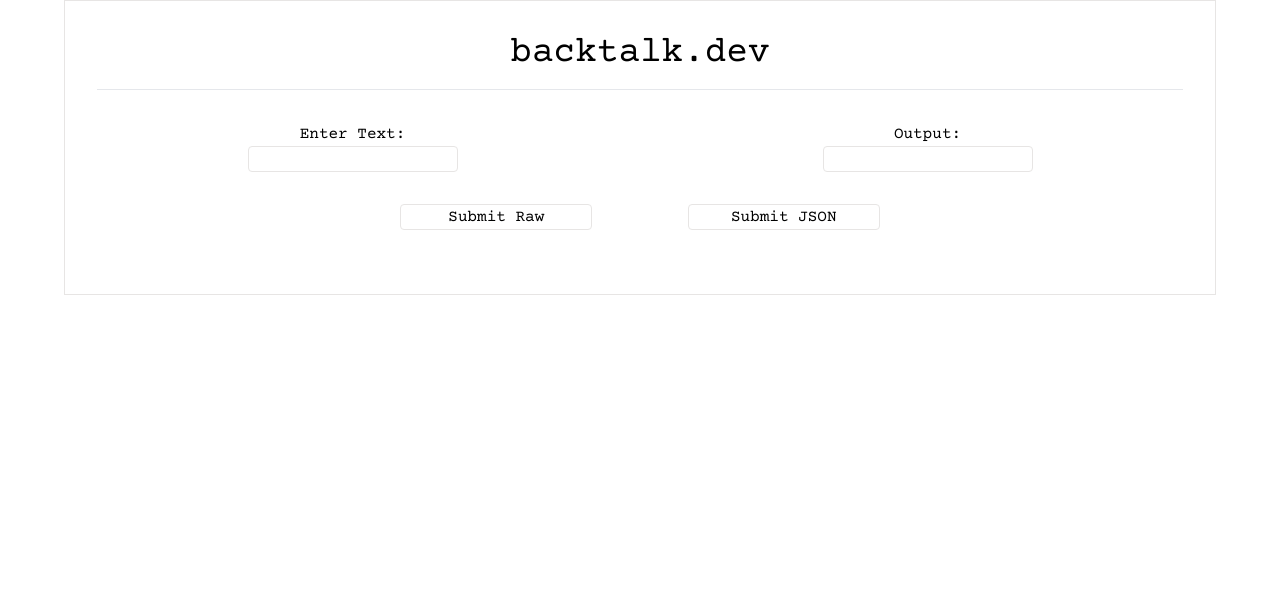
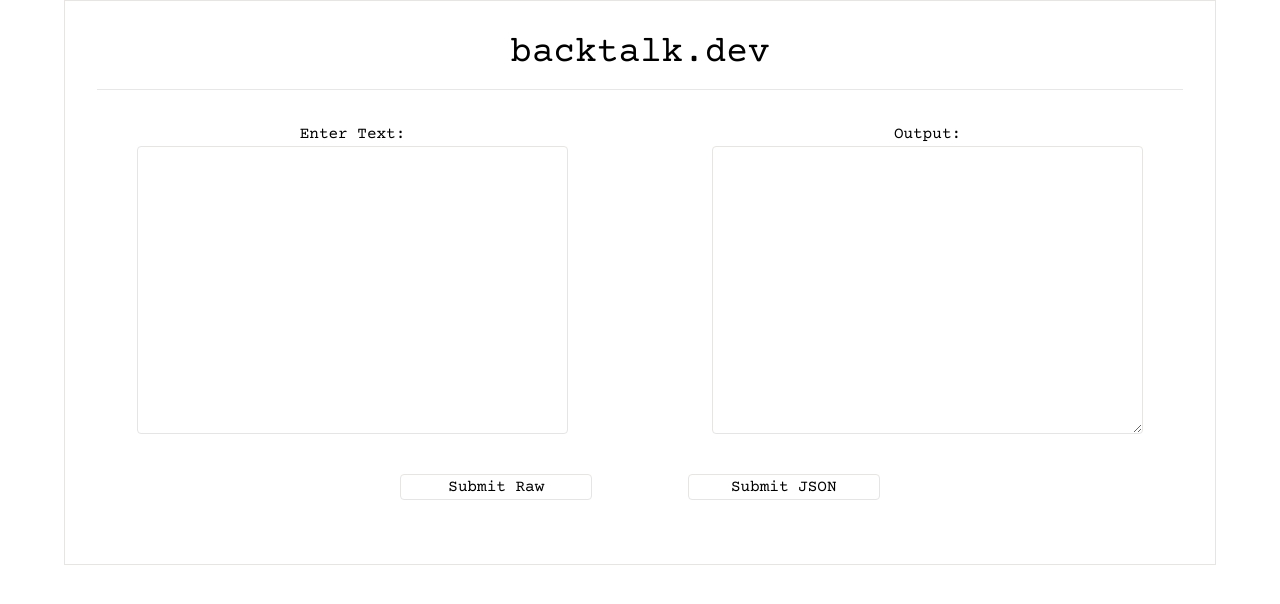
Before and after one commit to francoposa/echo-server-ui, a Next.js app: page / in a window 1280 px wide. Shown: the top 604 px of the page. Built offline with nearby package versions, Linux system fonts and the light colour scheme.

Commit message:
WIP layout and functionality for a fixed-sized text area input

```diff
--- a/app/page.tsx
+++ b/app/page.tsx
@@ -1,24 +1,21 @@
 'use client';
 
 import React, { useState } from 'react';
+import FixedTextArea from "@/components/FixedTextArea";
 
 interface FormData {
   textField: string;
 }
 
 const App: React.FC = () => {
-  const [textInputValue, setTextInputValue] = useState<string>('');
+  const [textInputValue, setTextInputValue] = useState('');
 
-  const handleInputChange = (e: React.ChangeEvent<HTMLInputElement>) => {
+  const handleTextInputChange = (e: React.ChangeEvent<HTMLInputElement>) => {
     setTextInputValue(e.target.value);
   };
 
   const handleSubmit = async (e: React.FormEvent<HTMLFormElement>) => {
-    e.preventDefault(); // Prevent default form submission
-    if (textInputValue.trim() === '') {
-      alert('Please enter some text before submitting.');
-      return;
-    }
+    e.preventDefault();
 
     try {
       const responseData = await submitFormToApi({ textField: textInputValue });
@@ -60,34 +57,31 @@ const App: React.FC = () => {
           <form onSubmit={handleSubmit}>
             <div className="flex flex-row flex-wrap justify-center">
               <div className="basis-1/2 text-center">
-                <div className="basis-full">
+                <div className="lg:basis-1/2 basis-full">
                   <label htmlFor="textField">Enter Text:</label>
                 </div>
-                <div className="basis-full">
-                <input
-                    type="text"
-                    id="textInput"
-                    name="textInput"
-                    value={textInputValue}
-                    onChange={handleInputChange}
-                    required
-                    className="basis-full rounded border border-stone-200"
-                />
+                <div className="lg:basis-1/2 basis-full">
+                  <FixedTextArea
+                      rows={16}
+                      cols={40}
+                      value={textInputValue}
+                      onChange={handleTextInputChange}
+                  />
                 </div>
               </div>
               <div className="basis-1/2 text-center">
-                <div className="basis-full">
-                <label htmlFor="textField">Output:</label>
+                <div className="lg:basis-1/2 basis-full">
+                  <label htmlFor="textField">Output:</label>
                 </div>
-                <div className="basis-full">
-                <input
-                    type="text"
-                    id="textOutput"
+                <div className="lg:basis-1/2 basis-full">
+                  <textarea
+                      // type="text"
+                      id="textOutput"
                     name="textOutput"
                     // value={textOutputValue}
                     // onChange={handleInputChange}
                     // required
-                    className="rounded border border-stone-200"
+                      className="w-3/4 h-72 rounded border border-stone-200"
                 />
                 </div>
               </div>
--- /dev/null
+++ b/components/FixedTextArea.js
@@ -0,0 +1,13 @@
+const FixedTextArea = ({ rows, cols, value, onChange }) => {
+    return (
+        <textarea
+            rows={rows}
+            cols={cols}
+            className="resize-none w-3/4 h-72 rounded border border-stone-200"
+            value={value}
+            onChange={onChange}
+        />
+    );
+};
+
+export default FixedTextArea;
```
